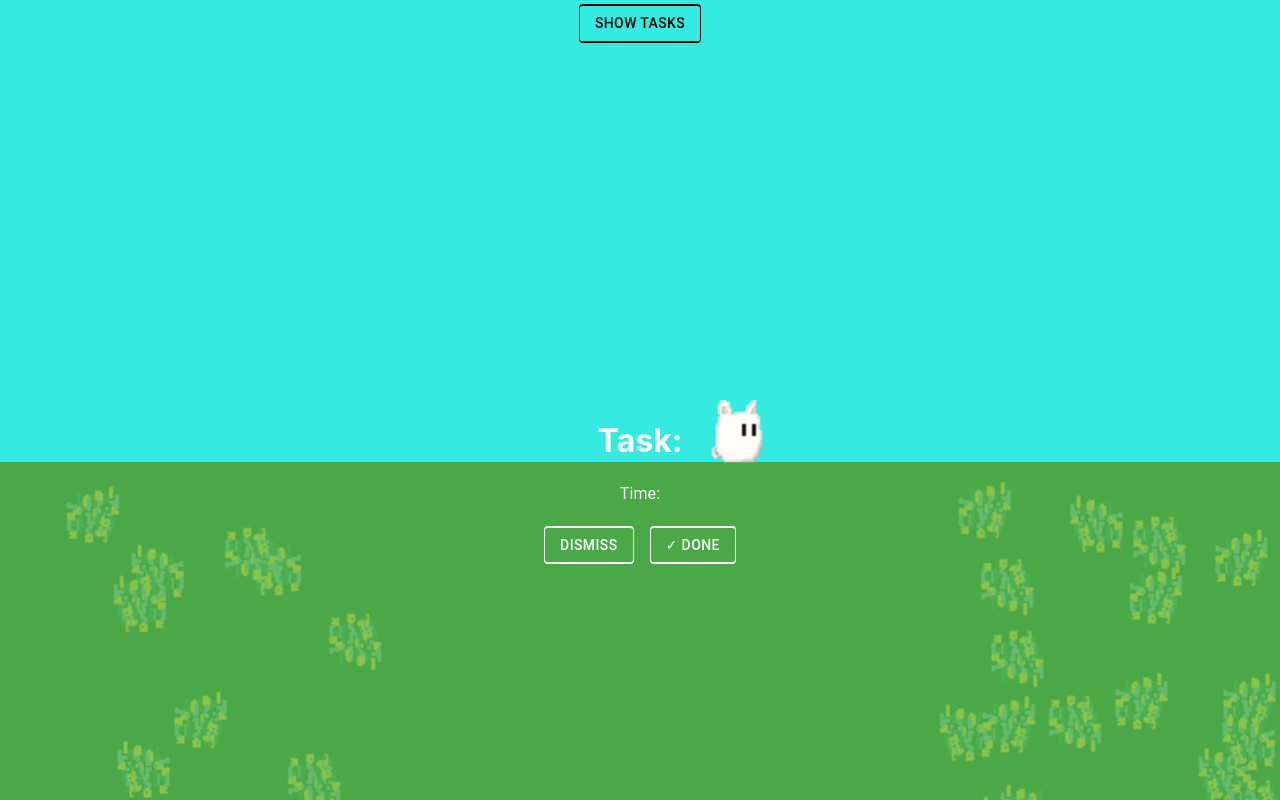
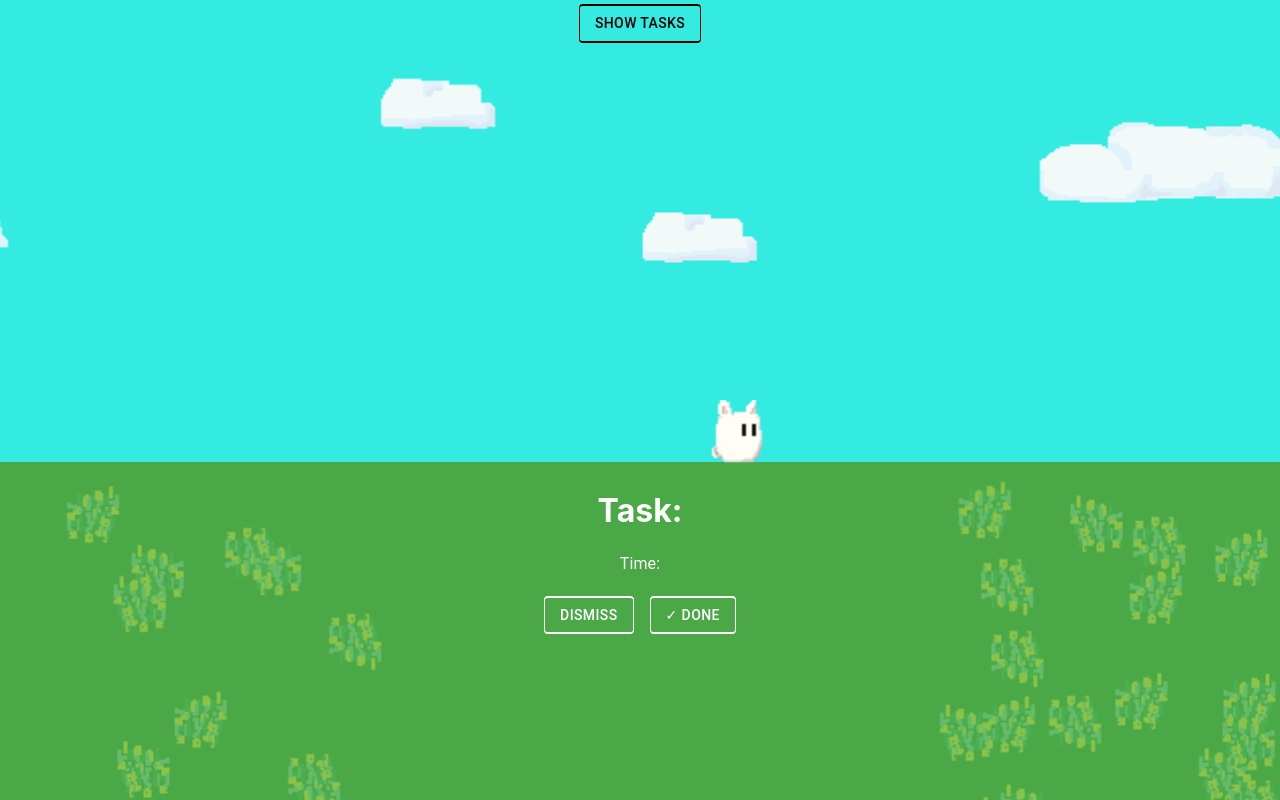
Before and after one commit to RatikKapoor/tama-got-u, a React (Create React App) app: page / in a window 1280 px wide. Built offline with nearby package versions, Linux system fonts and the light colour scheme; no server answers; the database is empty.

Commit message:
Added clouds

```diff
--- a/src/components/PetCanvas.js
+++ b/src/components/PetCanvas.js
@@ -34,6 +34,7 @@ import cloudSmall0ImgSrc from "../assets/cloud/cloud-small-0.png";
 import cloudSmall1ImgSrc from "../assets/cloud/cloud-small-1.png";
 import cloudBig0ImgSrc from "../assets/cloud/cloud-big-0.png";
 import cloudBig1ImgSrc from "../assets/cloud/cloud-big-1.png";
+import CloudHandler from "../pet/CloudHandler";
 
 function PetCanvas(props) {
   const [images, setImages] = useState();
@@ -43,7 +44,7 @@ function PetCanvas(props) {
   const [pet, setPet] = useState();
   const [plants, setPlants] = useState([]);
   const [grass, setGrass] = useState([]);
-  const [clouds, setClouds] = useState([]);
+  const [cloudHandler, setCloudHandler] = useState();
 
   const happiness = useSelector((state) => state.pet.happiness);
   const lastTrigger = useSelector((state) => state.pet.lastTrigger);
@@ -100,13 +101,11 @@ function PetCanvas(props) {
         img.src = p;
         return img;
       }),
-      flower: [flower0ImgSrc, flower1ImgSrc, flower2ImgSrc, flower3ImgSrc].map(
-        (p) => {
-          const img = new Image();
-          img.src = p;
-          return img;
-        }
-      ),
+      flower: [flower0ImgSrc, flower1ImgSrc, flower2ImgSrc, flower3ImgSrc].map((p) => {
+        const img = new Image();
+        img.src = p;
+        return img;
+      }),
     };
 
     const grassImgs = arrToImgs([grass0ImgSrc, grass1ImgSrc, grass2ImgSrc]);
@@ -119,7 +118,7 @@ function PetCanvas(props) {
   };
 
   const draw = (ctx, frameCount) => {
-    if (!images || !pet) return;
+    if (!images || !pet || !cloudHandler) return;
 
     ctx.clearRect(0, 0, ctx.canvas.width, ctx.canvas.height);
     ctx.fillStyle = "rgb(52, 235, 225)";
@@ -129,6 +128,7 @@ function PetCanvas(props) {
     ctx.fillStyle = "rgba(74, 168, 71)";
     ctx.fillRect(0, 462, ctx.canvas.width, 900);
 
+    cloudHandler.update();
     pet.update();
 
     grass.forEach((grass) => {
@@ -139,6 +139,7 @@ function PetCanvas(props) {
       plant.draw(ctx);
     });
 
+    cloudHandler.draw(ctx);
     pet.draw(ctx);
   };
 
@@ -164,18 +165,13 @@ function PetCanvas(props) {
     const shouldAddPlant = immaturePlants.length === 0 || Math.random() > 0.5;
     if (shouldAddPlant) {
       setPlants((prevPlants) => {
-        const x =
-          window.innerWidth / 2 +
-          (window.innerWidth / 3) * (Math.random() * 2 - 1);
+        const x = window.innerWidth / 2 + (window.innerWidth / 3) * (Math.random() * 2 - 1);
         const y = 400;
-        let newPlants = prevPlants.concat([
-          new Plant({ x, y, images: plantImages }),
-        ]);
+        let newPlants = prevPlants.concat([new Plant({ x, y, images: plantImages })]);
         return newPlants;
       });
     } else {
-      const plant =
-        immaturePlants[Math.floor(Math.random() * immaturePlants.length)];
+      const plant = immaturePlants[Math.floor(Math.random() * immaturePlants.length)];
       plant.grow();
     }
   };
@@ -189,6 +185,7 @@ function PetCanvas(props) {
 
     setPet(new Pet({ x: window.innerWidth / 2, y: 400, images: imgs }));
     buildGrass(grassImgs);
+    setCloudHandler(new CloudHandler({ images: cloudImgs }));
   }, []);
 
   // Update pet object to have happiness
--- a/src/pet/CloudHandler.js
+++ b/src/pet/CloudHandler.js
@@ -0,0 +1,61 @@
+class Cloud {
+  constructor(x, y, image, big = false) {
+    this.x = x;
+    this.y = y;
+    this.image = image;
+    this.big = big;
+  }
+
+  draw(ctx) {
+    if (this.big) {
+      ctx.drawImage(this.image, this.x, this.y, 512, 128);
+    } else {
+      ctx.drawImage(this.image, this.x, this.y, 512, 128);
+    }
+  }
+}
+
+class CloudHandler {
+  constructor({ images }) {
+    this.images = images;
+
+    this.clouds = [];
+    this.buildClouds();
+  }
+
+  buildClouds() {
+    let numClouds = Math.floor(Math.random() * 4) + 3;
+    for (let i = 0; i < numClouds; i++) {
+      const x = Math.random() * window.innerWidth;
+      const y = Math.random() * 250;
+      const randImg = this.images.small[Math.floor(Math.random() * this.images.small.length)];
+      this.clouds.push(new Cloud(x, y, randImg, false));
+    }
+
+    numClouds = Math.floor(Math.random() * 1) + 1;
+    for (let i = 0; i < numClouds; i++) {
+      const x = Math.random() * window.innerWidth;
+      const y = Math.random() * 250;
+      const randImg = this.images.big[Math.floor(Math.random() * this.images.big.length)];
+      this.clouds.push(new Cloud(x, y, randImg, false));
+    }
+  }
+
+  update() {
+    this.clouds.forEach((c) => {
+      if (c.x > window.innerWidth) {
+        c.x = -200;
+      }
+
+      c.x++;
+    });
+  }
+
+  draw(ctx) {
+    this.clouds.forEach((c) => {
+      c.draw(ctx);
+    });
+  }
+}
+
+export default CloudHandler;
--- a/src/screens/HomeScreen.css
+++ b/src/screens/HomeScreen.css
@@ -19,7 +19,8 @@
 
 .bottom-section {
   position: absolute;
-  top: 50vh;
+  /* top: 50vh; */
+  top: 470px;
   width: 100vw;
 }
 
```
